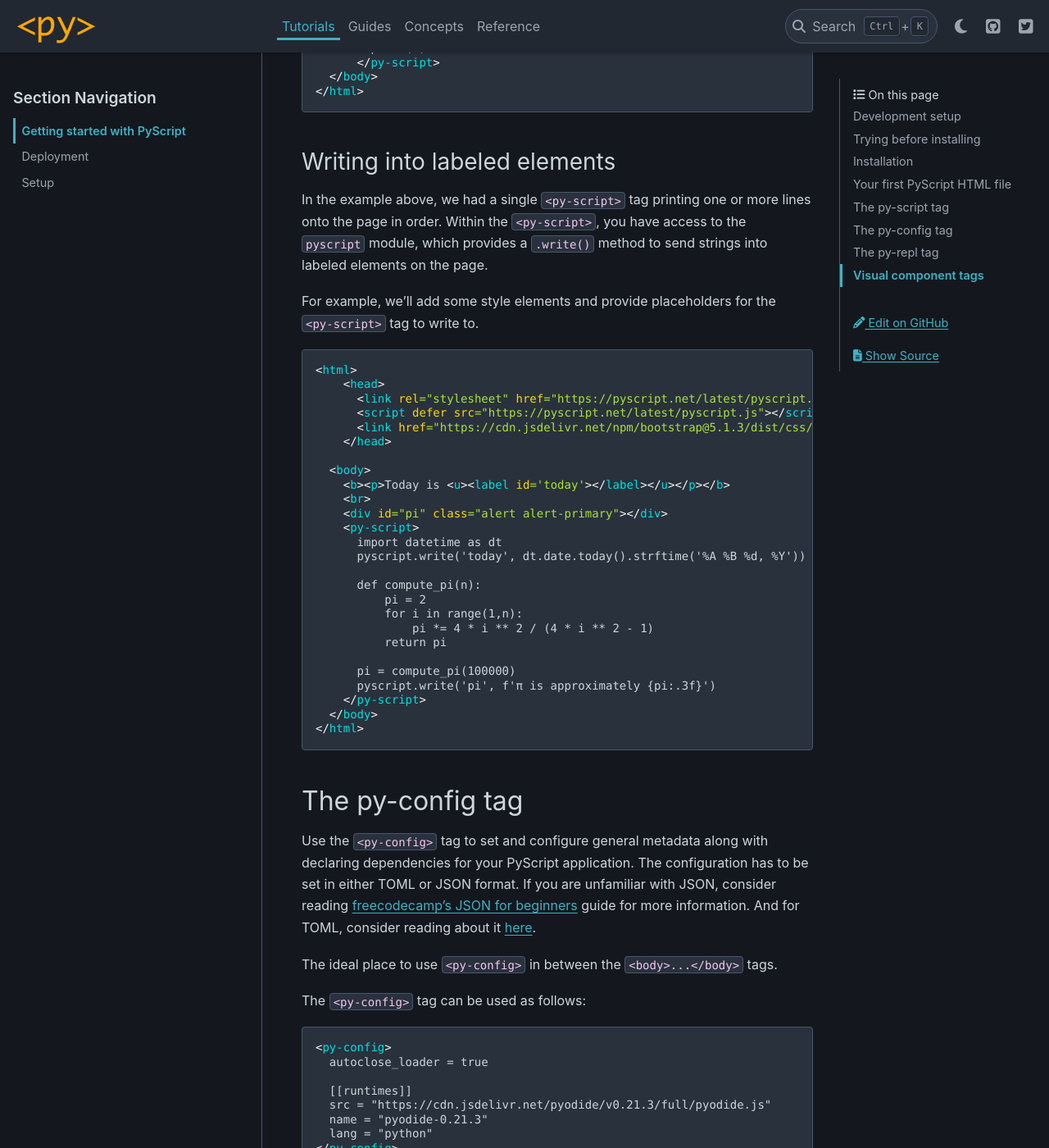
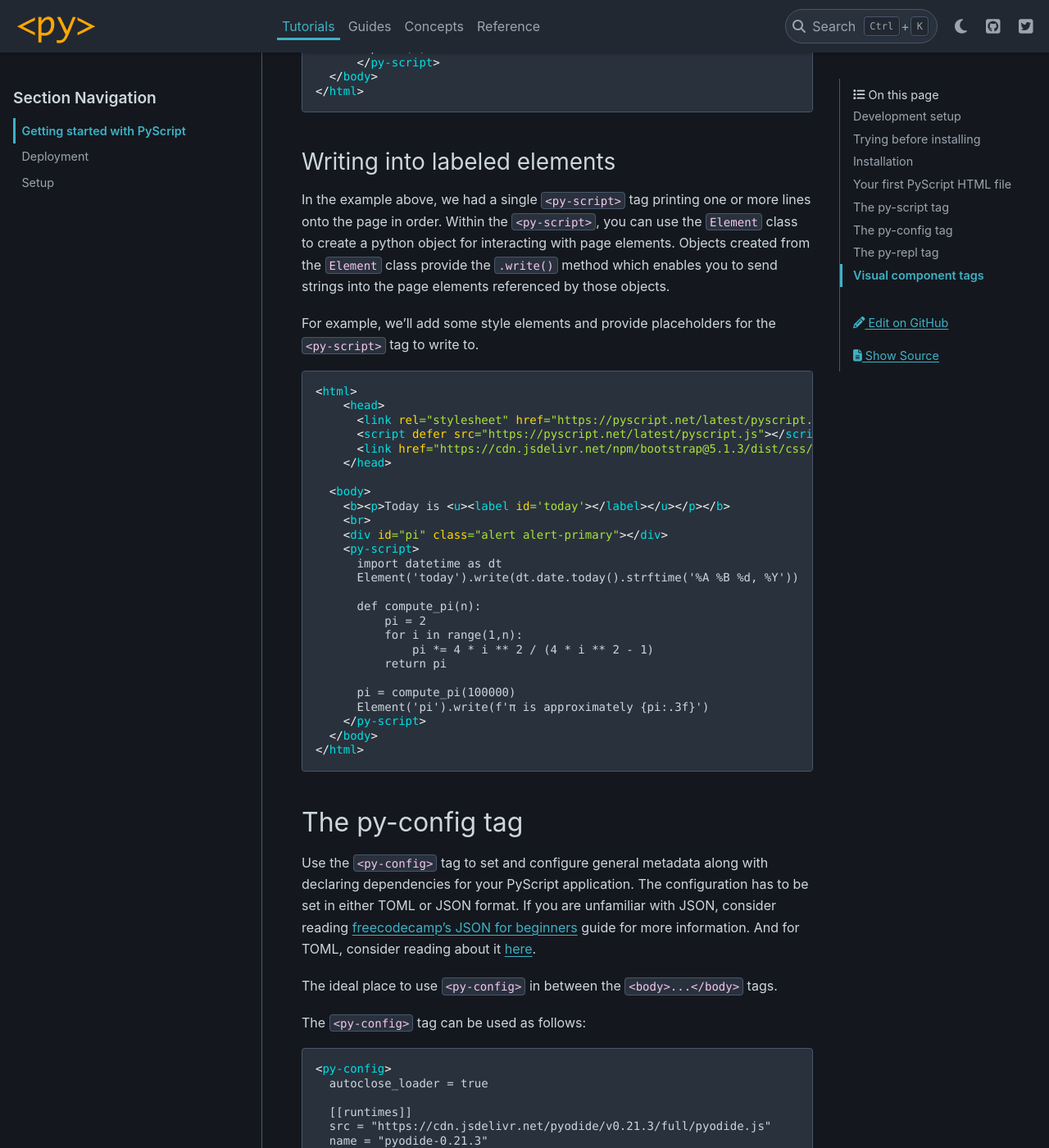
Before and after one commit to pyscript/pyscript, a Sphinx documentation site: the page built from docs/tutorials/getting-started.md, in a window 1280 px wide and 1400 px high, scrolled down 2463 px. Shown: the whole window at 82% size. Built offline with Sphinx 7.4.7 and the PyData theme 0.15.4, drawn with Linux system fonts in a browser that asks for light colours.

Commit message:
remove deprecated ref in getting started doc

```diff
--- a/docs/tutorials/getting-started.md
+++ b/docs/tutorials/getting-started.md
@@ -107,9 +107,10 @@ print back onto the page. For example, we can compute π.
 ### Writing into labeled elements
 
 In the example above, we had a single `<py-script>` tag printing
-one or more lines onto the page in order. Within the `<py-script>`, you
-have access to the `pyscript` module, which provides a `.write()` method
-to send strings into labeled elements on the page.
+one or more lines onto the page in order. Within the `<py-script>`, you can
+use the `Element` class to create a python object for interacting with
+page elements. Objects created from the `Element` class provide the `.write()` method
+which enables you to send strings into the page elements referenced by those objects.
 
 For example, we'll add some style elements and provide placeholders for
 the `<py-script>` tag to write to.
@@ -128,7 +129,7 @@ the `<py-script>` tag to write to.
     <div id="pi" class="alert alert-primary"></div>
     <py-script>
       import datetime as dt
-      pyscript.write('today', dt.date.today().strftime('%A %B %d, %Y'))
+      Element('today').write(dt.date.today().strftime('%A %B %d, %Y'))
 
       def compute_pi(n):
           pi = 2
@@ -137,7 +138,7 @@ the `<py-script>` tag to write to.
           return pi
 
       pi = compute_pi(100000)
-      pyscript.write('pi', f'π is approximately {pi:.3f}')
+      Element('pi').write(f'π is approximately {pi:.3f}')
     </py-script>
   </body>
 </html>
```
